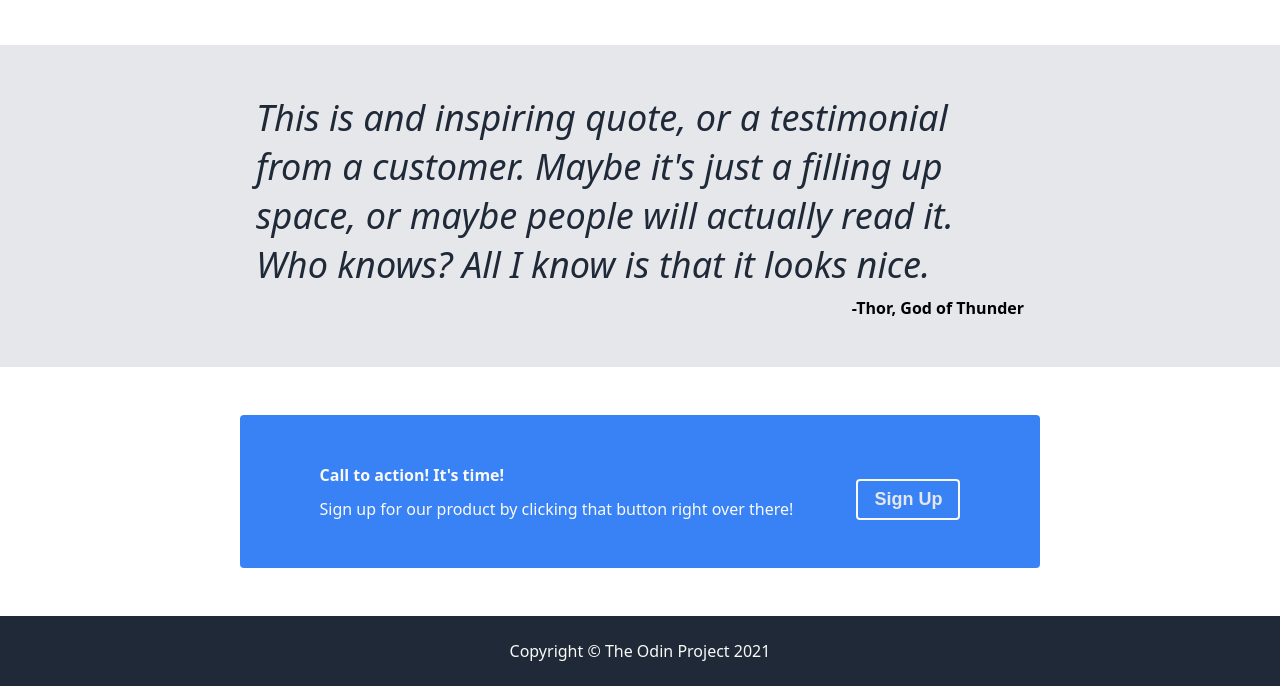
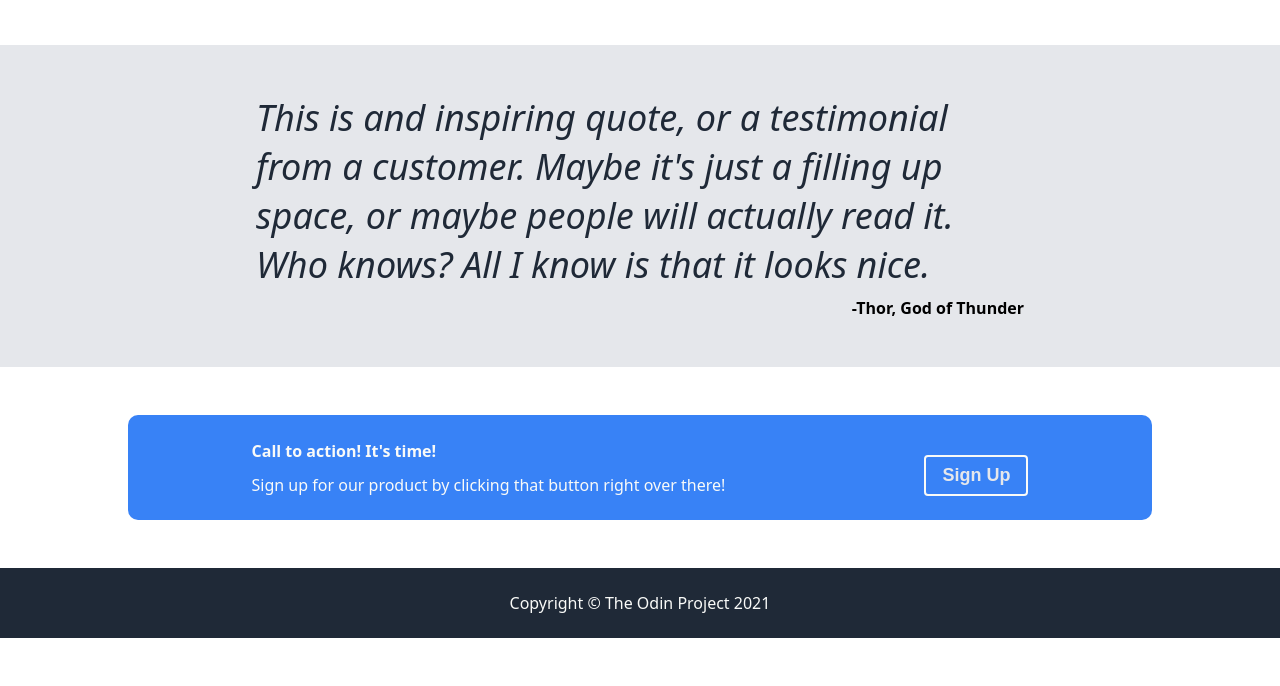
Before and after one commit to diegochamorro95/landing-page, a plain HTML site: page index.html in a window 1280 px wide. Shown: the part 791-1477 px from the top of the page. After the commit the page ends 1429 px from the top, so only its background shows below. Drawn offline with Linux system fonts and the light colour scheme.

Commit message:
Final Version

```diff
--- a/style.css
+++ b/style.css
@@ -36,6 +36,7 @@ a {
     font-size: 18px;
     text-decoration: none;
     color: #E5E7EB;
+    min-width: 0px;
 }
 .hero {
     display: flex;
@@ -140,16 +141,18 @@ flex-wrap: wrap;
     align-self: flex-end;
 }
 .call-to-action {
-    padding: 48px 240px;
     color: #f9faf8;
+    padding: 48px 0px;
 }
 .call-to-action-box {
     display: flex;
     justify-content: space-around;
     flex-wrap: wrap;
     background-color: #3882f6;
-    border-radius: 4px;
-    padding: 48px;
+    border-radius: 10px;
+    padding: 24px;
+    max-width: 80%;
+    margin: 0 auto;
 }
 .call-to-action-text {
     display: flex;
@@ -162,6 +165,7 @@ flex-wrap: wrap;
     border-color: #f9faf8;
     padding: 8px 16px;
     margin-top: 16px;
+    min-width: 0px;
 }
 .action-title {
     font-weight: bold;
```
